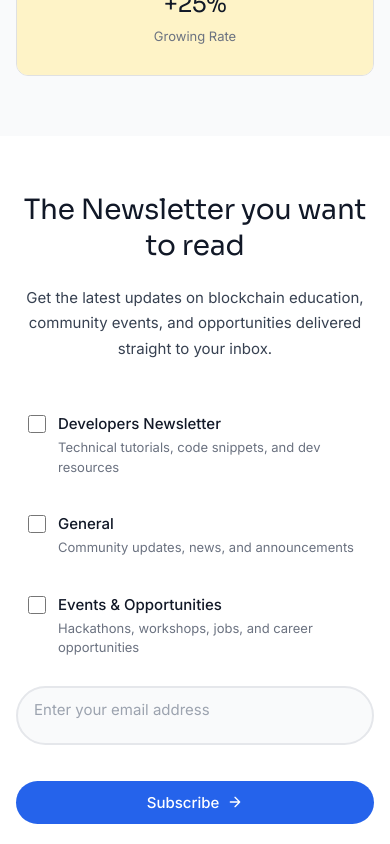
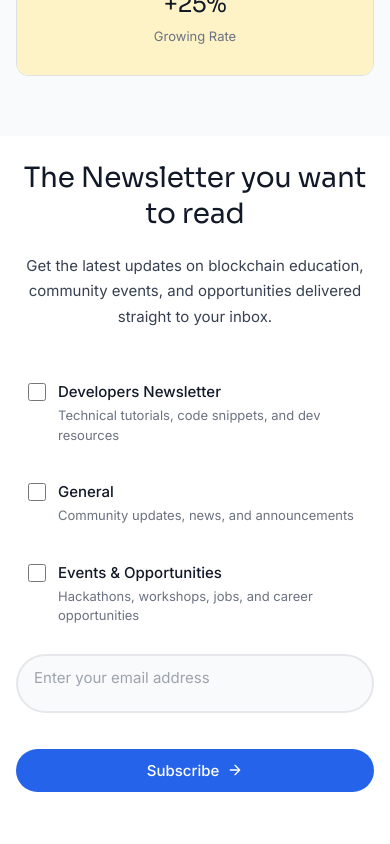
Before and after one commit to Deon62/cneo, a React (Vite) app: page /contact in a window 390 px wide. Shown: the part 2680-3524 px from the top of the page. Built offline with nearby package versions, Linux system fonts and the light colour scheme.

Commit message:
edditing newsletter section

```diff
--- a/src/pages/Contact.css
+++ b/src/pages/Contact.css
@@ -679,7 +679,7 @@
   display: flex;
   align-items: flex-start;
   justify-content: center;
-  padding: 80px 24px 120px;
+  padding: 60px 24px 120px;
   background-color: #FFFFFF;
   overflow: hidden;
   margin: 0;
@@ -692,18 +692,20 @@
   margin: 0 auto;
   position: relative;
   z-index: 1;
-  padding-top: 40px;
+  padding-top: 0;
 }
 
 .newsletter-content {
   display: grid;
   grid-template-columns: 1fr 1fr;
   gap: 80px;
-  align-items: center;
+  align-items: start;
 }
 
 .newsletter-left {
   text-align: left;
+  padding-top: 0;
+  margin-top: 0;
 }
 
 .newsletter-title {
@@ -712,6 +714,8 @@
   font-weight: 400;
   color: #111827;
   margin-bottom: 20px;
+  margin-top: -8px;
+  padding-top: 0;
   line-height: 1.3;
   letter-spacing: -0.01em;
 }
@@ -776,6 +780,14 @@
   flex-direction: column;
   gap: 12px;
   align-items: flex-start;
+  padding-top: 0;
+  margin-top: 0;
+}
+
+.newsletter-right {
+  display: flex;
+  flex-direction: column;
+  padding-top: 0;
 }
 
 .newsletter-checkbox-label {
@@ -869,11 +881,11 @@
 @media (max-width: 768px) {
   .newsletter-section {
     min-height: 100vh;
-    padding: 60px 20px 100px;
+    padding: 40px 20px 100px;
   }
 
   .newsletter-container {
-    padding-top: 20px;
+    padding-top: 0;
   }
 
   .newsletter-content {
@@ -906,11 +918,11 @@
 @media (max-width: 480px) {
   .newsletter-section {
     min-height: 100vh;
-    padding: 40px 16px 80px;
+    padding: 32px 16px 80px;
   }
 
   .newsletter-container {
-    padding-top: 16px;
+    padding-top: 0;
   }
 
   .newsletter-content {
```
